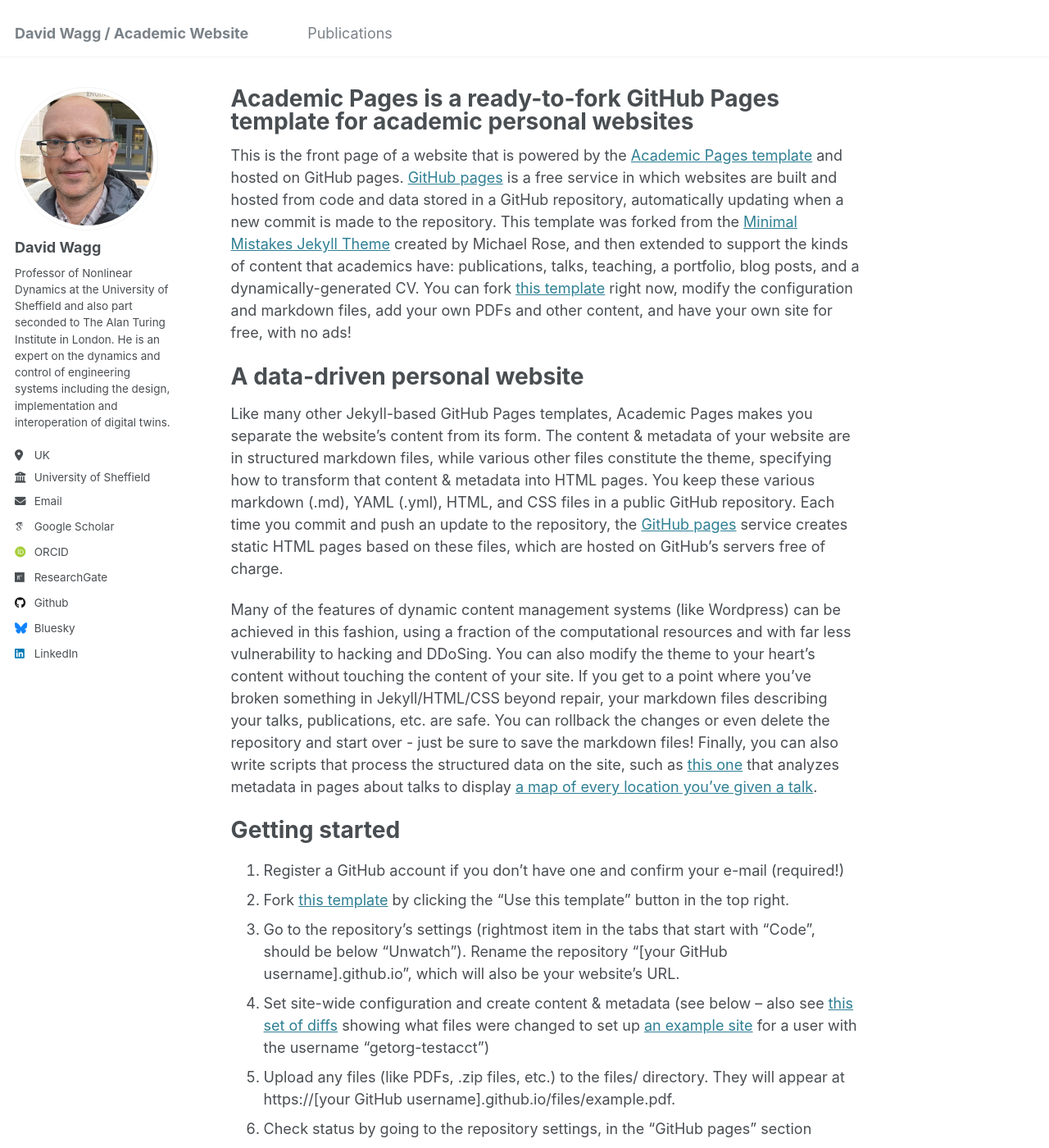
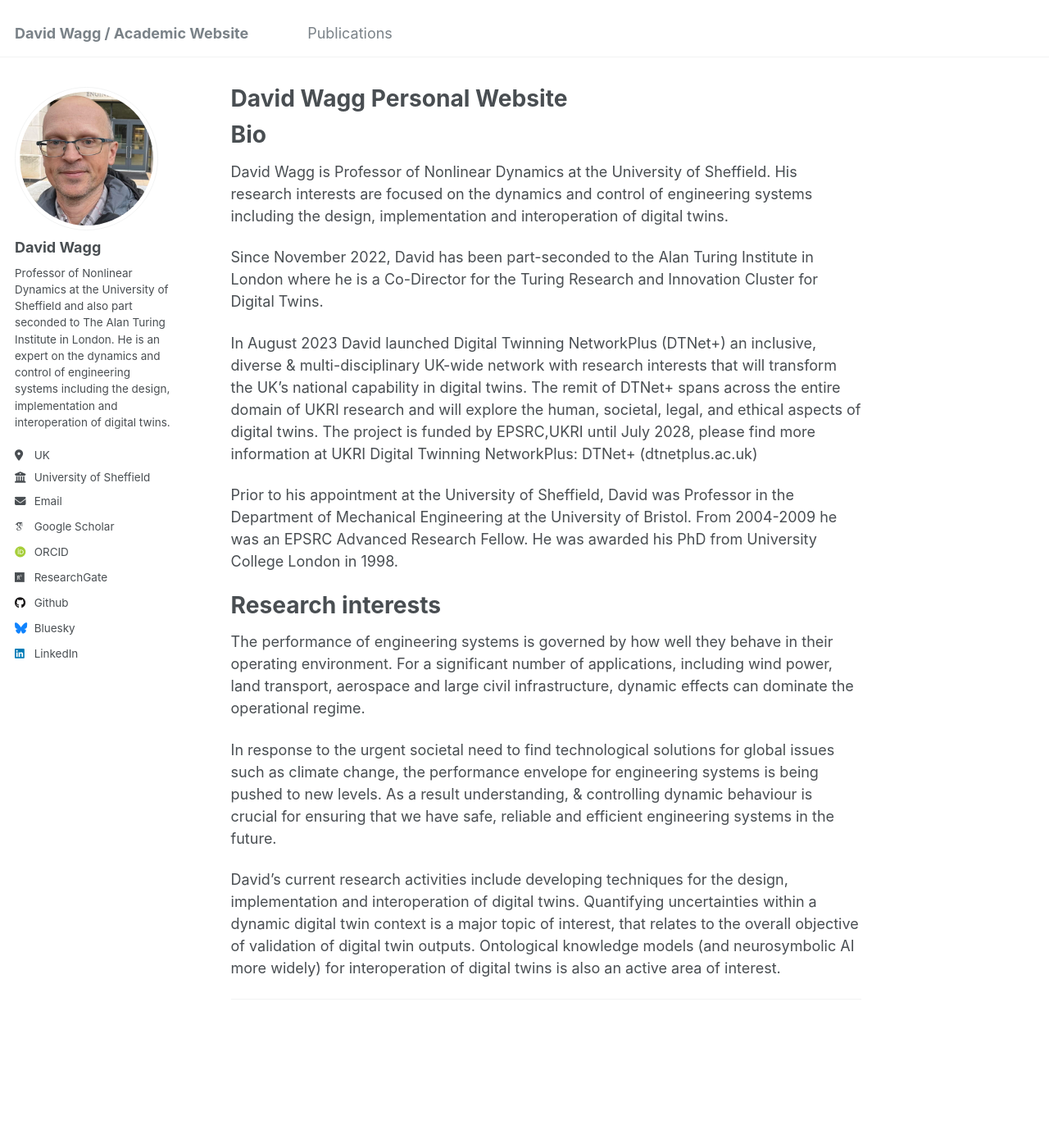
Before and after one commit to davidjwagg/davidjwagg, a Jekyll site: the page built from _pages/about.md, in a window 1280 px wide and 1400 px high. Shown: the whole window at 82% size. Built offline with Jekyll 4.4.1, drawn with Linux system fonts in a browser that asks for light colours; some web fonts are replaced; some of the changed text lies outside the part shown.

Commit message:
Update about.md
Update pages

```diff
--- a/_pages/about.md
+++ b/_pages/about.md
@@ -1,49 +1,28 @@
 ---
 permalink: /
-title: "Academic Pages is a ready-to-fork GitHub Pages template for academic personal websites"
+title: "David Wagg Personal Website"
 author_profile: true
 redirect_from:
   - /about/
   - /about.html
 ---
 
-This is the front page of a website that is powered by the [Academic Pages template](https://github.com/academicpages/academicpages.github.io) and hosted on GitHub pages. [GitHub pages](https://pages.github.com) is a free service in which websites are built and hosted from code and data stored in a GitHub repository, automatically updating when a new commit is made to the repository. This template was forked from the [Minimal Mistakes Jekyll Theme](https://mmistakes.github.io/minimal-mistakes/) created by Michael Rose, and then extended to support the kinds of content that academics have: publications, talks, teaching, a portfolio, blog posts, and a dynamically-generated CV. You can fork [this template](https://github.com/academicpages/academicpages.github.io) right now, modify the configuration and markdown files, add your own PDFs and other content, and have your own site for free, with no ads!
+# Bio
 
-A data-driven personal website
-======
-Like many other Jekyll-based GitHub Pages templates, Academic Pages makes you separate the website's content from its form. The content & metadata of your website are in structured markdown files, while various other files constitute the theme, specifying how to transform that content & metadata into HTML pages. You keep these various markdown (.md), YAML (.yml), HTML, and CSS files in a public GitHub repository. Each time you commit and push an update to the repository, the [GitHub pages](https://pages.github.com/) service creates static HTML pages based on these files, which are hosted on GitHub's servers free of charge.
 
-Many of the features of dynamic content management systems (like Wordpress) can be achieved in this fashion, using a fraction of the computational resources and with far less vulnerability to hacking and DDoSing. You can also modify the theme to your heart's content without touching the content of your site. If you get to a point where you've broken something in Jekyll/HTML/CSS beyond repair, your markdown files describing your talks, publications, etc. are safe. You can rollback the changes or even delete the repository and start over - just be sure to save the markdown files! Finally, you can also write scripts that process the structured data on the site, such as [this one](https://github.com/academicpages/academicpages.github.io/blob/master/talkmap.ipynb) that analyzes metadata in pages about talks to display [a map of every location you've given a talk](https://academicpages.github.io/talkmap.html).
+David Wagg is Professor of Nonlinear Dynamics at the University of Sheffield. His research interests are focused on the dynamics and control of engineering  systems including the design, implementation and interoperation of digital twins.
 
-Getting started
-======
-1. Register a GitHub account if you don't have one and confirm your e-mail (required!)
-1. Fork [this template](https://github.com/academicpages/academicpages.github.io) by clicking the "Use this template" button in the top right.
-1. Go to the repository's settings (rightmost item in the tabs that start with "Code", should be below "Unwatch"). Rename the repository "[your GitHub username].github.io", which will also be your website's URL.
-1. Set site-wide configuration and create content & metadata (see below -- also see [this set of diffs](http://archive.is/3TPas) showing what files were changed to set up [an example site](https://getorg-testacct.github.io) for a user with the username "getorg-testacct")
-1. Upload any files (like PDFs, .zip files, etc.) to the files/ directory. They will appear at https://[your GitHub username].github.io/files/example.pdf.
-1. Check status by going to the repository settings, in the "GitHub pages" section
+Since November 2022, David has been part-seconded to the Alan Turing Institute in London where he is a Co-Director for the Turing Research and Innovation Cluster for Digital Twins.
 
-Site-wide configuration
-------
-The main configuration file for the site is in the base directory in [_config.yml](https://github.com/academicpages/academicpages.github.io/blob/master/_config.yml), which defines the content in the sidebars and other site-wide features. You will need to replace the default variables with ones about yourself and your site's github repository. The configuration file for the top menu is in [_data/navigation.yml](https://github.com/academicpages/academicpages.github.io/blob/master/_data/navigation.yml). For example, if you don't have a portfolio or blog posts, you can remove those items from that navigation.yml file to remove them from the header.
+In August 2023 David launched Digital Twinning NetworkPlus (DTNet+) an inclusive, diverse & multi-disciplinary UK-wide network with research interests that will transform the UK’s national capability in digital twins.  The remit of DTNet+ spans across the entire domain of UKRI research and will explore the human, societal, legal, and ethical aspects of digital twins.  The project is funded by EPSRC,UKRI until July 2028, please find more information at UKRI Digital Twinning NetworkPlus: DTNet+ (dtnetplus.ac.uk)
 
-Create content & metadata
-------
-For site content, there is one markdown file for each type of content, which are stored in directories like _publications, _talks, _posts, _teaching, or _pages. For example, each talk is a markdown file in the [_talks directory](https://github.com/academicpages/academicpages.github.io/tree/master/_talks). At the top of each markdown file is structured data in YAML about the talk, which the theme will parse to do lots of cool stuff. The same structured data about a talk is used to generate the list of talks on the [Talks page](https://academicpages.github.io/talks), each [individual page](https://academicpages.github.io/talks/2012-03-01-talk-1) for specific talks, the talks section for the [CV page](https://academicpages.github.io/cv), and the [map of places you've given a talk](https://academicpages.github.io/talkmap.html) (if you run this [python file](https://github.com/academicpages/academicpages.github.io/blob/master/talkmap.py) or [Jupyter notebook](https://github.com/academicpages/academicpages.github.io/blob/master/talkmap.ipynb), which creates the HTML for the map based on the contents of the _talks directory).
+Prior to his appointment at the University of Sheffield, David was Professor in the Department of Mechanical Engineering at the University of Bristol. From 2004-2009 he was an EPSRC Advanced Research Fellow. He was awarded his PhD from University College London in 1998.
 
-**Markdown generator**
+# Research interests
+The performance of engineering systems is governed by how well they behave in their operating environment. For a significant number of applications, including wind power, land transport, aerospace and large civil infrastructure, dynamic effects can dominate the operational regime.
 
-The repository includes [a set of Jupyter notebooks](https://github.com/academicpages/academicpages.github.io/tree/master/markdown_generator
-) that converts a CSV containing structured data about talks or presentations into individual markdown files that will be properly formatted for the Academic Pages template. The sample CSVs in that directory are the ones I used to create my own personal website at stuartgeiger.com. My usual workflow is that I keep a spreadsheet of my publications and talks, then run the code in these notebooks to generate the markdown files, then commit and push them to the GitHub repository.
+In response to the urgent societal need to find technological solutions for global issues such as climate change, the performance envelope for engineering systems is being pushed to new levels. As a result understanding, & controlling dynamic behaviour is crucial for ensuring that we have safe, reliable and efficient engineering systems in the future.
 
-How to edit your site's GitHub repository
-------
-Many people use a git client to create files on their local computer and then push them to GitHub's servers. If you are not familiar with git, you can directly edit these configuration and markdown files directly in the github.com interface. Navigate to a file (like [this one](https://github.com/academicpages/academicpages.github.io/blob/master/_talks/2012-03-01-talk-1.md) and click the pencil icon in the top right of the content preview (to the right of the "Raw | Blame | History" buttons). You can delete a file by clicking the trashcan icon to the right of the pencil icon. You can also create new files or upload files by navigating to a directory and clicking the "Create new file" or "Upload files" buttons.
+David's current research activities include developing techniques for the design, implementation and interoperation of digital twins. Quantifying uncertainties within a dynamic digital twin context is a major topic of interest, that relates to the overall objective of validation of digital twin outputs. Ontological knowledge models (and neurosymbolic AI more widely) for interoperation of digital twins is also an active area of interest.
 
-Example: editing a markdown file for a talk
-![Editing a markdown file for a talk](/images/editing-talk.png)
-
-For more info
-------
-More info about configuring Academic Pages can be found in [the guide](https://academicpages.github.io/markdown/), the [growing wiki](https://github.com/academicpages/academicpages.github.io/wiki), and you can always [ask a question on GitHub](https://github.com/academicpages/academicpages.github.io/discussions). The [guides for the Minimal Mistakes theme](https://mmistakes.github.io/minimal-mistakes/docs/configuration/) (which this theme was forked from) might also be helpful.
+---
```
